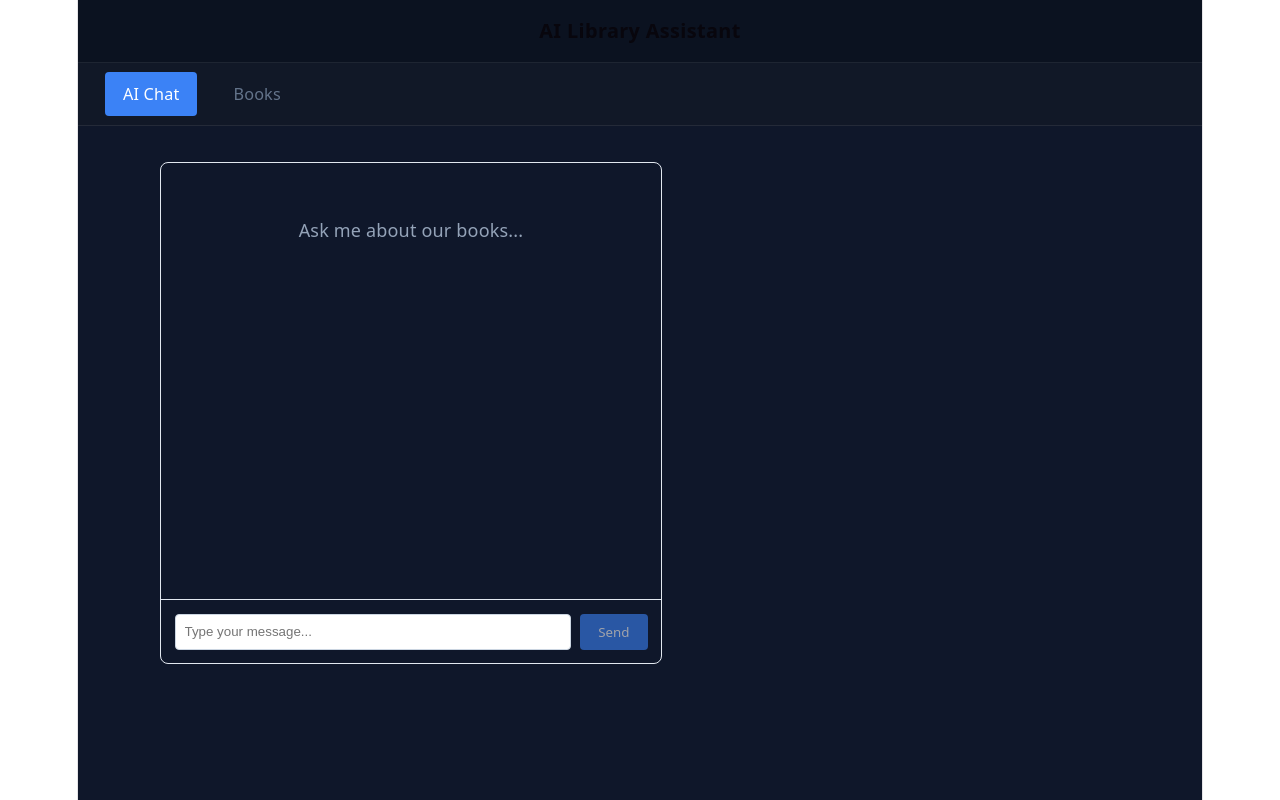
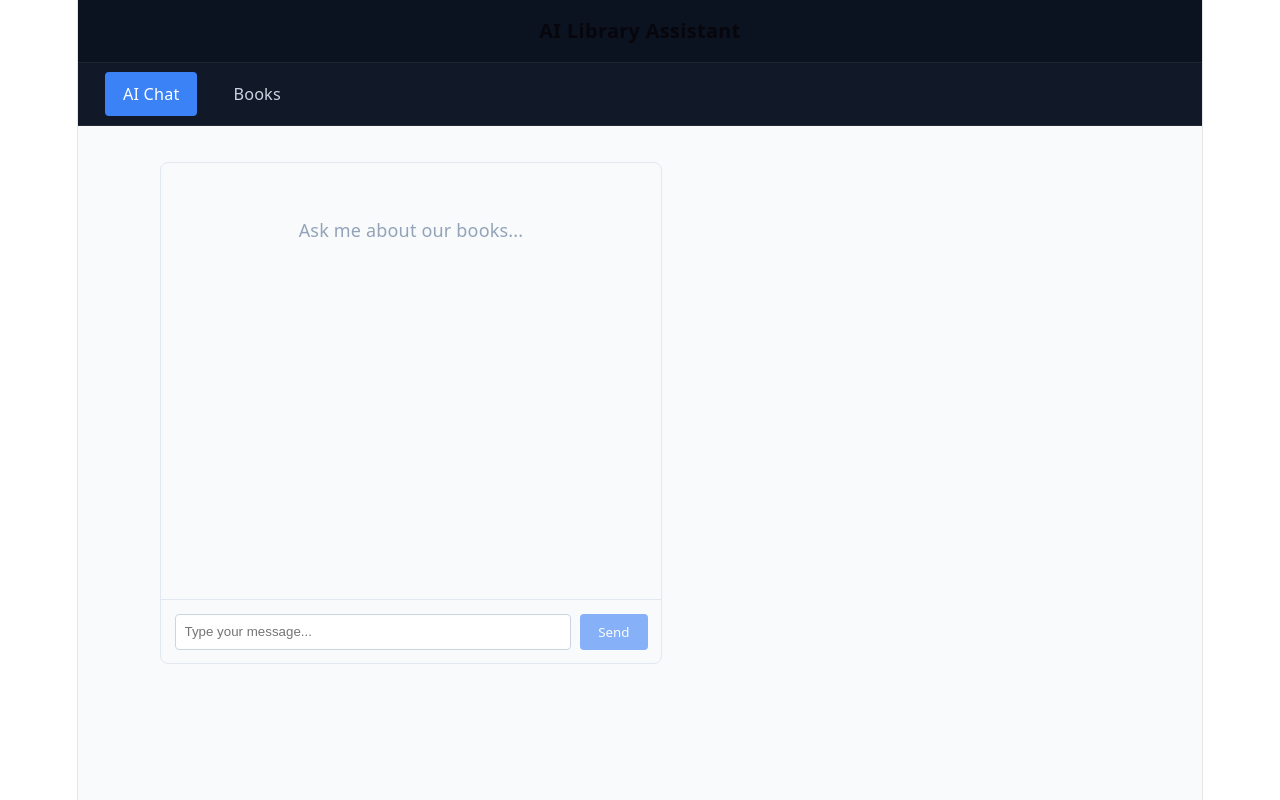
Before and after one commit to msakhawatali/ai-library-assistant, a React (Vite) app in the folder frontend/: page /chat in a window 1280 px wide. Built offline with nearby package versions, Linux system fonts and the light colour scheme.

Commit message:
feat: redesign app shell and navigation

```diff
--- a/frontend/src/App.css
+++ b/frontend/src/App.css
@@ -2,7 +2,7 @@
   /* Colors */
   --color-primary: #3b82f6;
   --color-primary-hover: #2563eb;
-  --color-bg: #0f172a;
+  --color-bg: #f8fafc;
   --color-surface: #ffffff;
   --color-text: #1e293b;
   --color-text-muted: #64748b;
@@ -332,7 +332,7 @@
 }
 
 .nav-link {
-  color: var(--color-text-muted);
+  color: #cbd5e1;
   text-decoration: none;
   font-size: 0.9rem;
   font-weight: 500;
```
